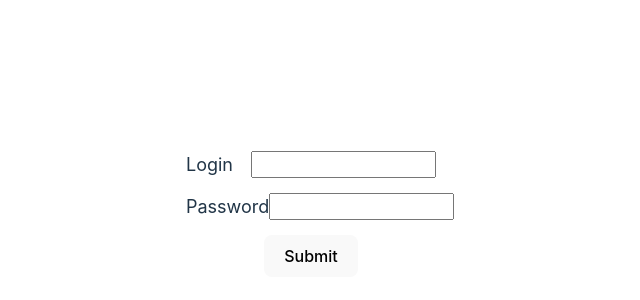
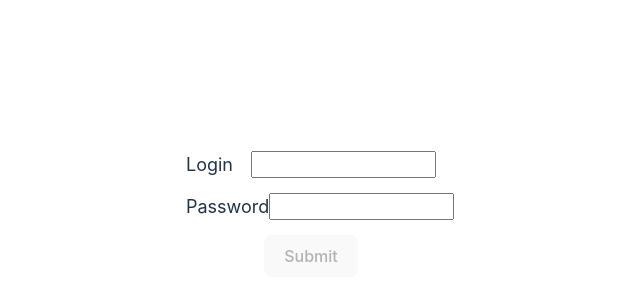
Before and after one commit to NataliaTepluhina/test-example, a Vue app: page / in a window 1280 px wide. Shown: the part 186-486 px from the top of the page, without its empty margins (329-969 px from the left). Built offline with nearby package versions, Linux system fonts and the light colour scheme.

Commit message:
feat: added form validation

```diff
--- a/src/components/MyForm.vue
+++ b/src/components/MyForm.vue
@@ -1,11 +1,12 @@
 <script setup>
-import { ref } from "vue";
+import { ref, computed } from "vue";
 
-defineProps({
-  msg: String,
-});
+const username = ref("");
+const password = ref("");
 
-const count = ref(0);
+const isFormValid = computed(
+  () => username.value.length && password.value.length
+);
 </script>
 
 <template>
@@ -13,13 +14,13 @@ const count = ref(0);
     <form @submit.prevent>
       <label for="username">
         Login
-        <input type="text" id="username" />
+        <input v-model="username" type="text" id="username" />
       </label>
       <label for="password">
         Password
-        <input type="password" id="password" />
+        <input v-model="password" type="password" id="password" />
       </label>
-      <button type="submit">Submit</button>
+      <button :disabled="!isFormValid" type="submit">Submit</button>
     </form>
   </section>
 </template>
```
